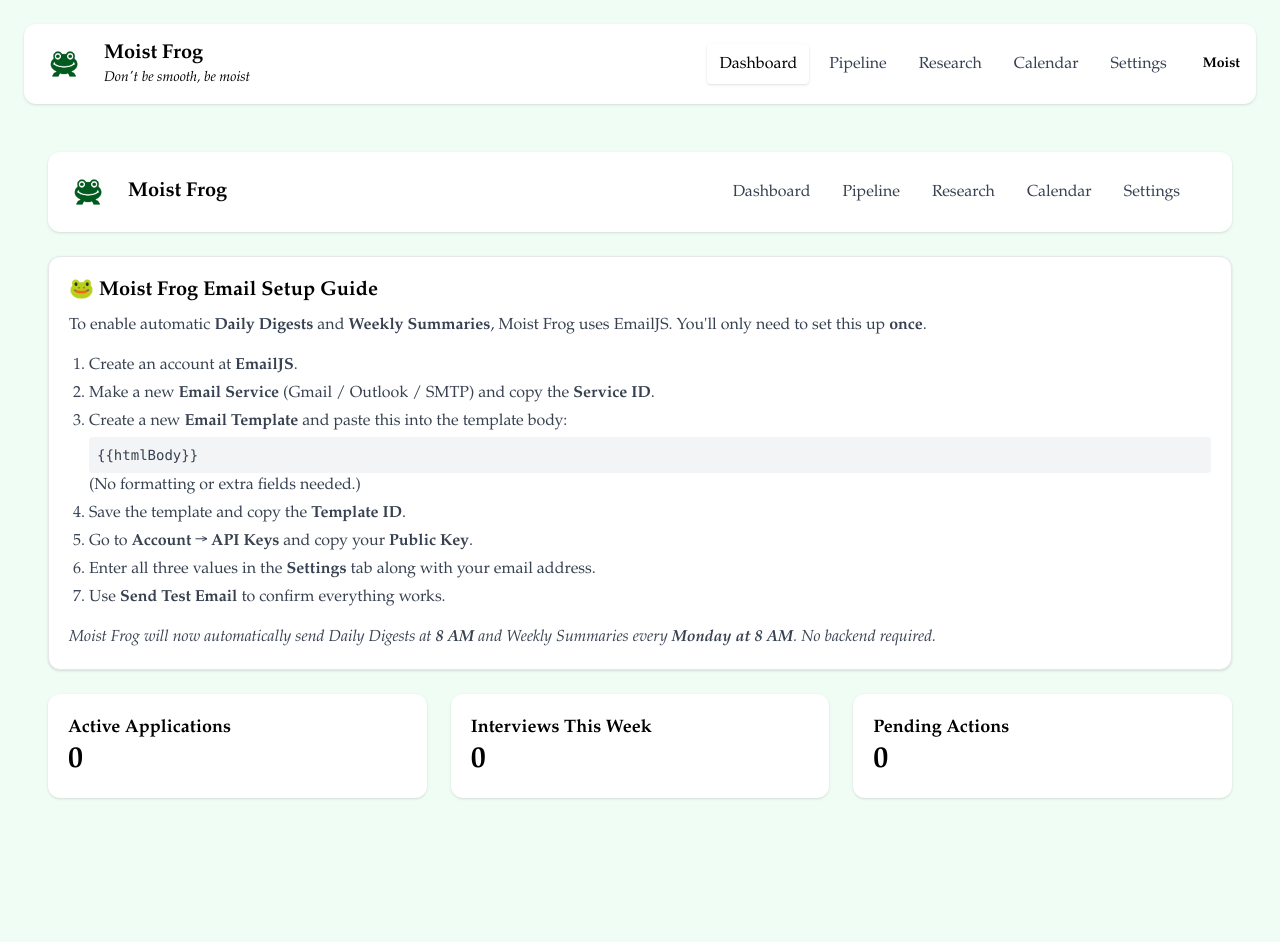
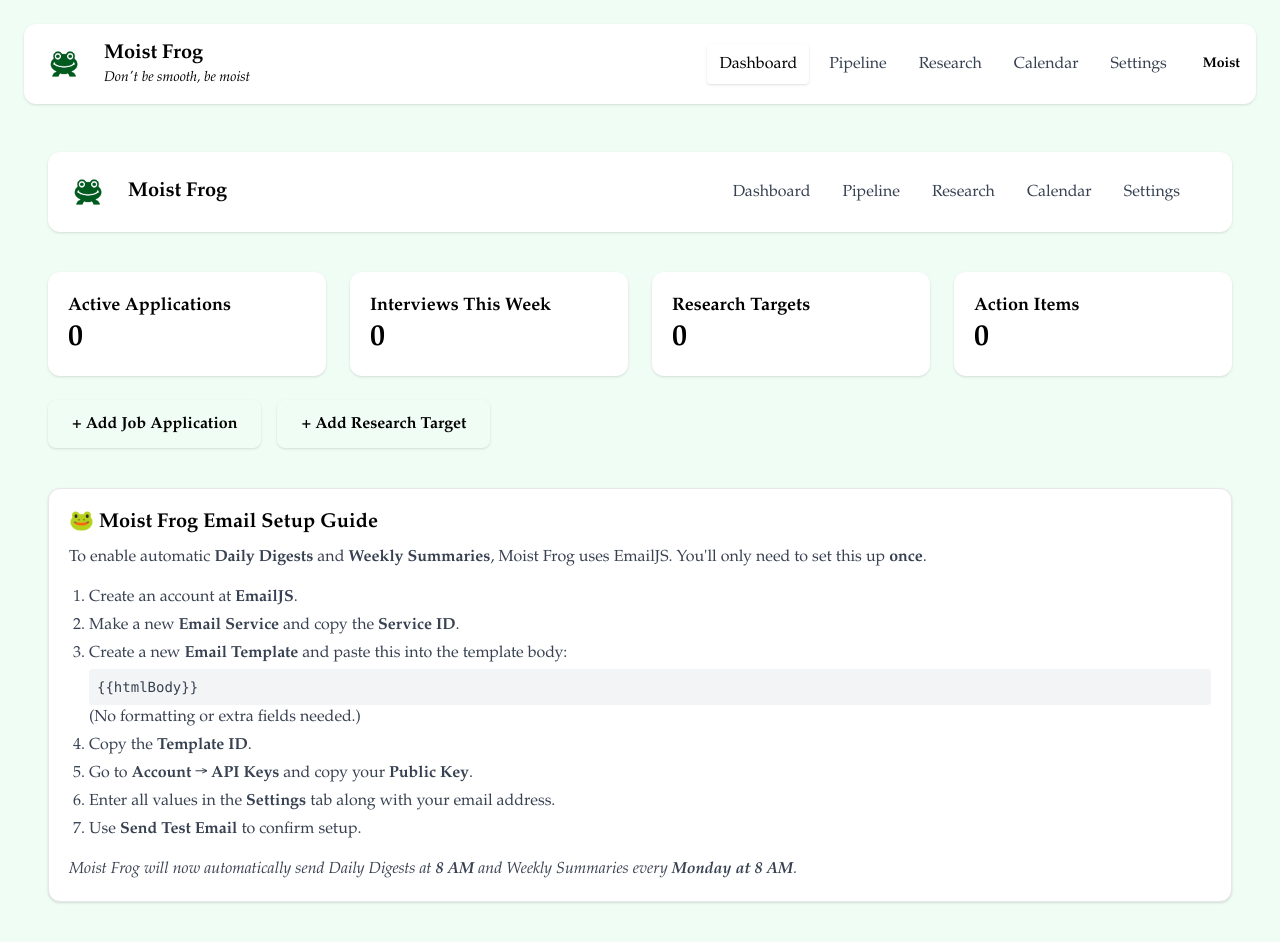
Before and after one commit to Nish1234Nish/MOIST-FROGNEW, a React (Vite) app: page / in a window 1280 px wide. Shown: the top 942 px of the page. Before the commit the page ends 846 px from the top, so only its background shows below. Built offline with nearby package versions, Linux system fonts and the light colour scheme.

Commit message:
Update DashboardView.jsx

```diff
--- a/src/components/DashboardView.jsx
+++ b/src/components/DashboardView.jsx
@@ -8,7 +8,7 @@ import FrogHeader from "../components/FrogHeader";
 //
 function EmailSetupCard() {
   return (
-    <div className="bg-white p-5 rounded-xl shadow border border-gray-200 mb-6">
+    <div className="bg-white p-5 rounded-xl shadow border border-gray-200 mt-10">
       <h2 className="text-xl font-bold text-frog-900 mb-2">
         🐸 Moist Frog Email Setup Guide
       </h2>
@@ -23,8 +23,8 @@ function EmailSetupCard() {
         <li>Create an account at <strong>EmailJS</strong>.</li>
 
         <li>
-          Make a new <strong>Email Service</strong> (Gmail / Outlook / SMTP)
-          and copy the <strong>Service ID</strong>.
+          Make a new <strong>Email Service</strong> and copy the
+          <strong> Service ID</strong>.
         </li>
 
         <li>
@@ -36,7 +36,7 @@ function EmailSetupCard() {
           (No formatting or extra fields needed.)
         </li>
 
-        <li>Save the template and copy the <strong>Template ID</strong>.</li>
+        <li>Copy the <strong>Template ID</strong>.</li>
 
         <li>
           Go to <strong>Account → API Keys</strong> and copy your
@@ -44,17 +44,17 @@ function EmailSetupCard() {
         </li>
 
         <li>
-          Enter all three values in the <strong>Settings</strong> tab along with your
+          Enter all values in the <strong>Settings</strong> tab along with your
           email address.
         </li>
 
-        <li>Use <strong>Send Test Email</strong> to confirm everything works.</li>
+        <li>Use <strong>Send Test Email</strong> to confirm setup.</li>
       </ol>
 
       <p className="text-gray-700 italic">
         Moist Frog will now automatically send Daily Digests at
         <strong> 8 AM</strong> and Weekly Summaries every
-        <strong> Monday at 8 AM</strong>. No backend required.
+        <strong> Monday at 8 AM</strong>.
       </p>
     </div>
   );
@@ -62,19 +62,23 @@ function EmailSetupCard() {
 
 //
 // ───────────────────────────────────────────────
-// MAIN DASHBOARD VIEW COMPONENT
+// MAIN DASHBOARD COMPONENT
 // ───────────────────────────────────────────────
 //
 export default function DashboardView({
   frogName,
   tagline,
   stats,
-  reminders,
-  interviews,
-  ...props
+  onAddApplication,
+  onAddResearch,
 }) {
-  // Prevent crash if stats is undefined
-  stats = stats || { active: 0, interviews: 0, actions: 0 };
+  // Prevent crashes if stats missing
+  stats = stats || {
+    active: 0,
+    interviews: 0,
+    research: 0,
+    actions: 0,
+  };
 
   return (
     <div className="p-6">
@@ -82,16 +86,10 @@ export default function DashboardView({
       {/* Header */}
       <FrogHeader frogName={frogName} tagline={tagline} />
 
-      {/* Email Setup Card */}
-      <div className="mt-4">
-        <EmailSetupCard />
-      </div>
-
-      {/* ------------------------------------------- */}
-      {/* EXISTING DASHBOARD CARDS                    */}
-      {/* ------------------------------------------- */}
-
-      <div className="grid grid-cols-1 md:grid-cols-3 gap-6 mt-6">
+      {/* ─────────────────────────────── */}
+      {/* METRIC CARDS ROW               */}
+      {/* ─────────────────────────────── */}
+      <div className="grid grid-cols-1 md:grid-cols-4 gap-6 mt-10">
 
         {/* Active Applications */}
         <div className="bg-white p-5 rounded-xl shadow">
@@ -109,17 +107,48 @@ export default function DashboardView({
           <p className="text-3xl font-bold text-frog-800">{stats.interviews}</p>
         </div>
 
-        {/* Pending Actions */}
+        {/* Research Targets */}
         <div className="bg-white p-5 rounded-xl shadow">
           <h3 className="text-lg font-semibold text-frog-900">
-            Pending Actions
+            Research Targets
+          </h3>
+          <p className="text-3xl font-bold text-frog-800">{stats.research}</p>
+        </div>
+
+        {/* Action Items */}
+        <div className="bg-white p-5 rounded-xl shadow">
+          <h3 className="text-lg font-semibold text-frog-900">
+            Action Items
           </h3>
           <p className="text-3xl font-bold text-frog-800">{stats.actions}</p>
         </div>
+      </div>
+
+      {/* ─────────────────────────────── */}
+      {/* ACTION BUTTONS ROW              */}
+      {/* ─────────────────────────────── */}
+      <div className="flex gap-4 mt-6">
+
+        <button
+          onClick={onAddApplication}
+          className="px-6 py-3 rounded-lg bg-frog-200 text-black font-semibold shadow hover:bg-frog-300 transition"
+        >
+          + Add Job Application
+        </button>
+
+        <button
+          onClick={onAddResearch}
+          className="px-6 py-3 rounded-lg bg-frog-200 text-black font-semibold shadow hover:bg-frog-300 transition"
+        >
+          + Add Research Target
+        </button>
 
       </div>
 
-      {/* ADD YOUR EXISTING DASHBOARD CONTENT BELOW */}
+      {/* ─────────────────────────────── */}
+      {/* EMAIL SETUP CARD (BOTTOM)       */}
+      {/* ─────────────────────────────── */}
+      <EmailSetupCard />
 
     </div>
   );
```
